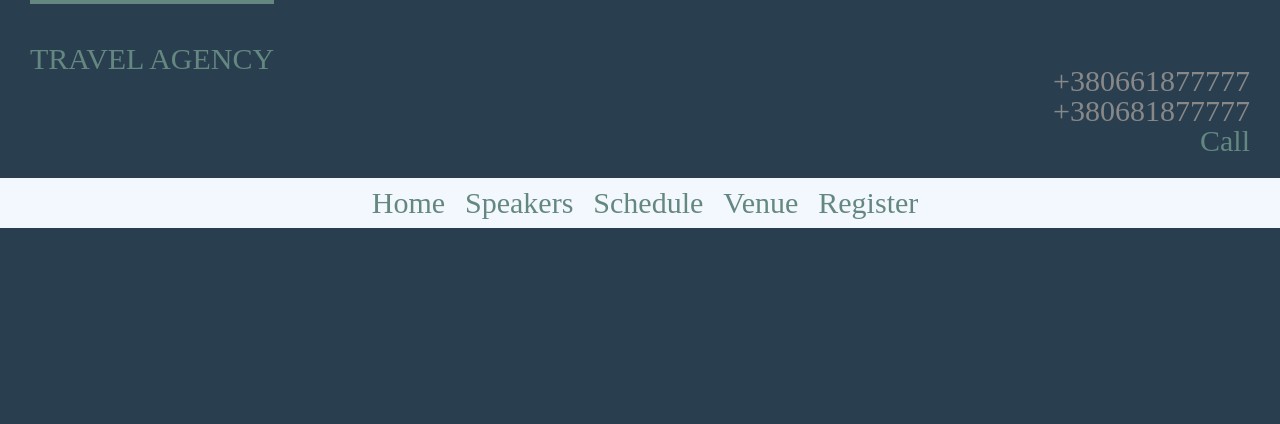
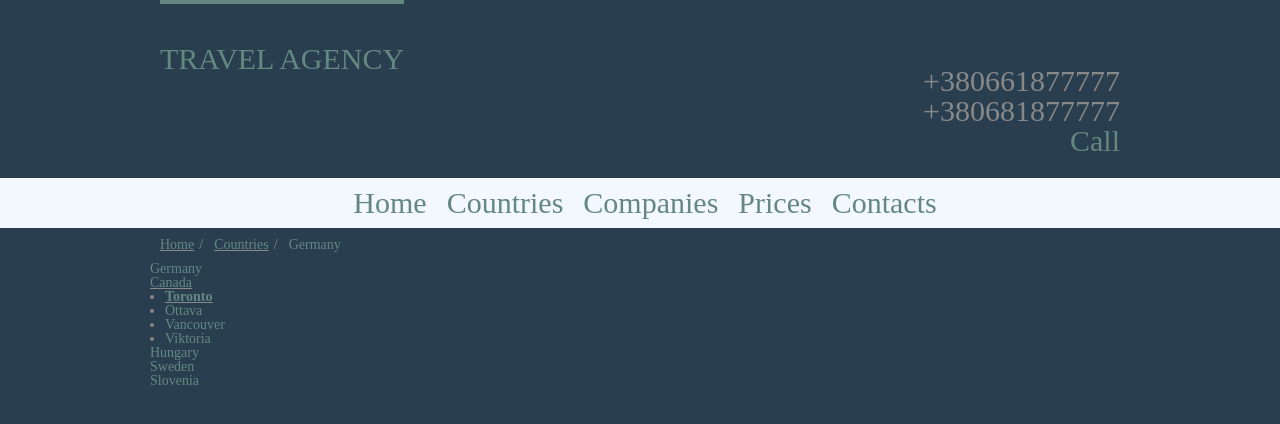
Before and after one commit to JuliaSamartseva/Web-project, a plain HTML site: page index.html in a window 1280 px wide. Drawn offline with Linux system fonts and the light colour scheme.

Commit message:
add navigation/menus

```diff
--- a/assets/stylesheets/styles.css
+++ b/assets/stylesheets/styles.css
@@ -78,10 +78,19 @@ body {
 	background: #293f50;
 	color: #888;
 }
-
 .container {
-  padding-left: 30px;
-  padding-right: 30px;
+	padding-left: 10px;
+	padding-right: 10px;
+}
+.container-body {
+	width: 980px;
+	margin: auto;
+}
+.current-item {
+	text-decoration: underline;
+}
+.current-bold {
+	font-weight: 800;
 }
 
 /*
@@ -93,14 +102,12 @@ body {
 header {
 	font-size: 30px;
 }
-
 .logo {
 	border-top: 4px solid #648880;
 	float: left;
 	padding: 40px 0 22px 0;
 	text-transform: uppercase;
 }
-
 .tagline {
 	margin: 66px 0 22px 0;
   	text-align: right;
@@ -127,11 +134,17 @@ a:hover {
 */
 
 .nav {
+	padding-bottom: 10px;
+	padding-top: 10px;
+	min-width: 980px;
+}
+.nav-main {
 	text-align: center;
 	background: #F2F8FD;
-  padding-bottom: 10px;
-  padding-top: 10px;
 	font-size: 30px;
+}
+.nav-item {
+	text-decoration: underline;
 }
 .nav li {
 	display: inline-block;
@@ -141,3 +154,30 @@ a:hover {
 .nav li:last-child {
 	margin-right: 0;
 }
+.nav-item::after {
+	position: absolute;
+	margin-left: 5px;
+	content: "/";
+	text-decoration: none;
+}
+.bullet-list{
+	list-style-type: disc;
+}
+.bullet-list li{
+	margin-left:15px;
+}
+
+
+/*
+  ========================================
+  Slider
+  ========================================
+*/
+
+.slider {
+	position: relative;
+	overflow: hidden;
+	max-width: 600px;
+	margin-left: auto;
+	margin-right: auto;
+}
--- a/index.html
+++ b/index.html
@@ -7,6 +7,7 @@
 	<link href="https://fonts.googleapis.com/css?family=PT+Sans&display=swap" rel="stylesheet">
 </head>
 <body>
+	<div class="container-body">
 
 	<!-- Header -->
 
@@ -27,17 +28,54 @@
 
 	</header>
 
+	</div>
+
 	<!-- Navigation -->
+
+	<nav class="nav nav-main">
+        <ul>
+          <li><a href="index.html">Home</a></li><!--
+          --><li><a href="index.html">Countries</a></li><!--
+          --><li><a href="index.html">Companies</a></li><!--
+          --><li><a href="index.html">Prices</a></li><!--
+          --><li><a href="index.html">Contacts</a></li>
+        </ul>
+    </nav>
+
+    <div class="slider">
+
+    </div>
+
+    <div class="container-body">
 
 	<nav class="nav">
         <ul>
-          <li><a href="index.html">Home</a></li><!--
-          --><li><a href="speakers.html">Speakers</a></li><!--
-          --><li><a href="schedule.html">Schedule</a></li><!--
-          --><li><a href="venue.html">Venue</a></li><!--
-          --><li><a href="register.html">Register</a></li>
+          <li class="nav-item"><a href="index.html">Home</a></li><!--
+          --><li class="nav-item"><a href="index.html">Countries</a></li><!--
+          --><li><a href="index.html">Germany</a></li>
         </ul>
     </nav>
+
+	<!-- Navigation -->
+
+   	<nav>
+        <ul>
+			<li><a href="index.html">Germany</a></li>
+			<li class="current-item"><a href="index.html">Canada</a></li>
+			<li>
+				<ul class="bullet-list">
+					<li class="current-item current-bold"><a href="index.html">Toronto</a></li>
+					<li><a href="index.html">Ottava</a></li>
+					<li><a href="index.html">Vancouver</a></li>
+					<li><a href="index.html">Viktoria</a></li>
+				</ul>
+			</li>
+			<li><a href="index.html">Hungary</a></li>
+			<li><a href="index.html">Sweden</a></li>
+			<li><a href="index.html">Slovenia</a></li>
+        </ul>
+    </nav>
+
 
 	<!-- Footer -->
 
@@ -46,5 +84,7 @@
 
 	</footer>
 
+	</div>
+
 </body>
 </html>
```
Lines whose indentation alone changed are shown as unchanged.
